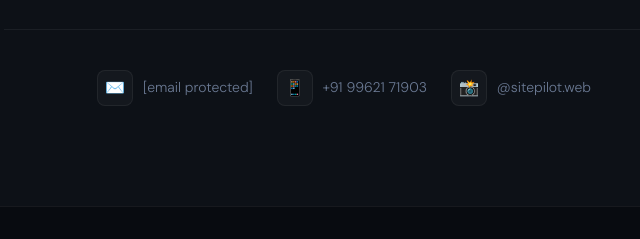
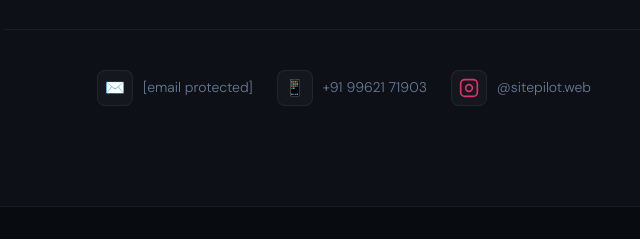
Before and after one commit to Dkingzx/desingrajan-portfolio2k26, a plain HTML site: page index.html in a window 1280 px wide. Shown: the part 5323-5562 px from the top of the page, 296-936 px from the left. Drawn offline with Linux system fonts and the light colour scheme.

Commit message:
added insta icon

```diff
--- a/index.html
+++ b/index.html
@@ -1054,7 +1054,13 @@
           +91 99621 71903
         </a>
         <a href="https://instagram.com/sitepilot.web" class="contact-item">
-          <div class="contact-icon">📸</div>
+          <div class="contact-icon">
+  <svg xmlns="http://www.w3.org/2000/svg" width="20" height="20" viewBox="0 0 24 24" fill="none" stroke="#E1306C" stroke-width="2" stroke-linecap="round" stroke-linejoin="round">
+    <rect x="2" y="2" width="20" height="20" rx="5" ry="5"/>
+    <circle cx="12" cy="12" r="4"/>
+    <circle cx="17.5" cy="6.5" r="0.5" fill="#E1306C" stroke="none"/>
+  </svg>
+</div>
           @sitepilot.web
         </a>
       </div>
```
